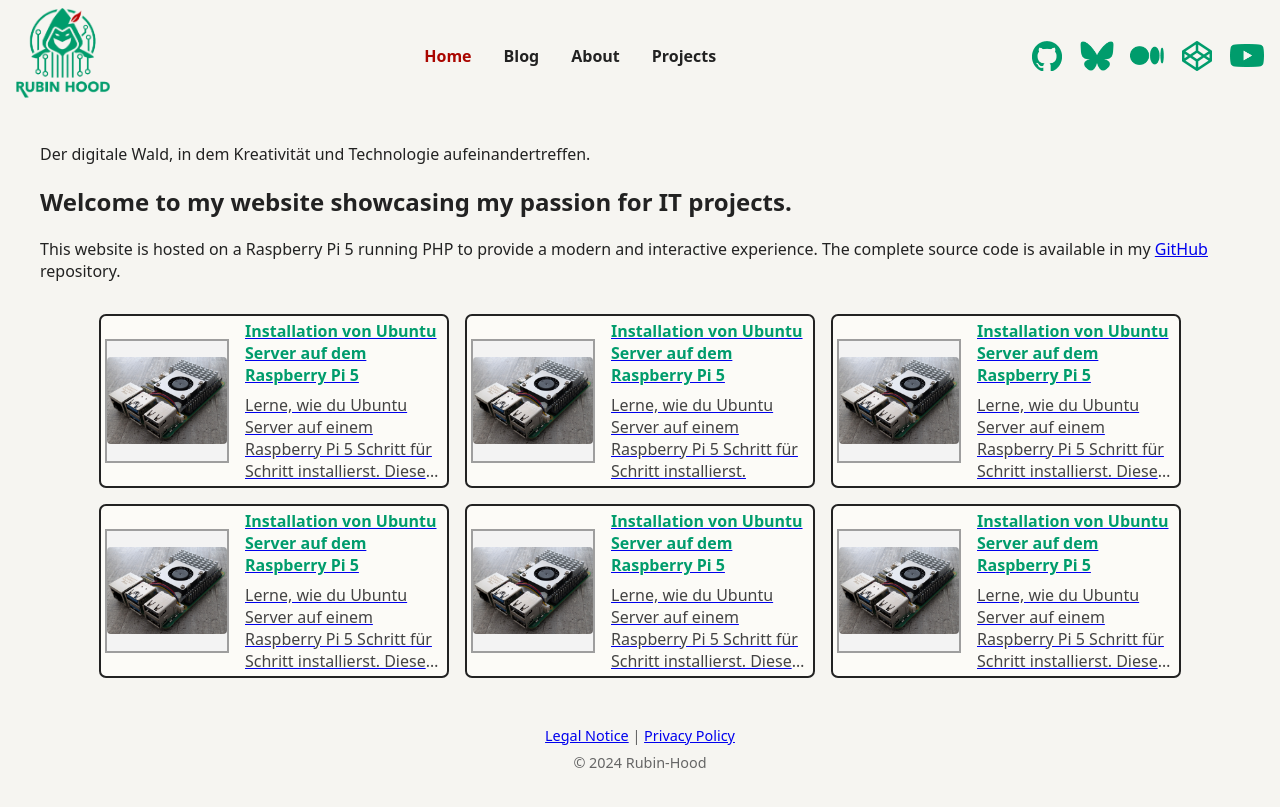
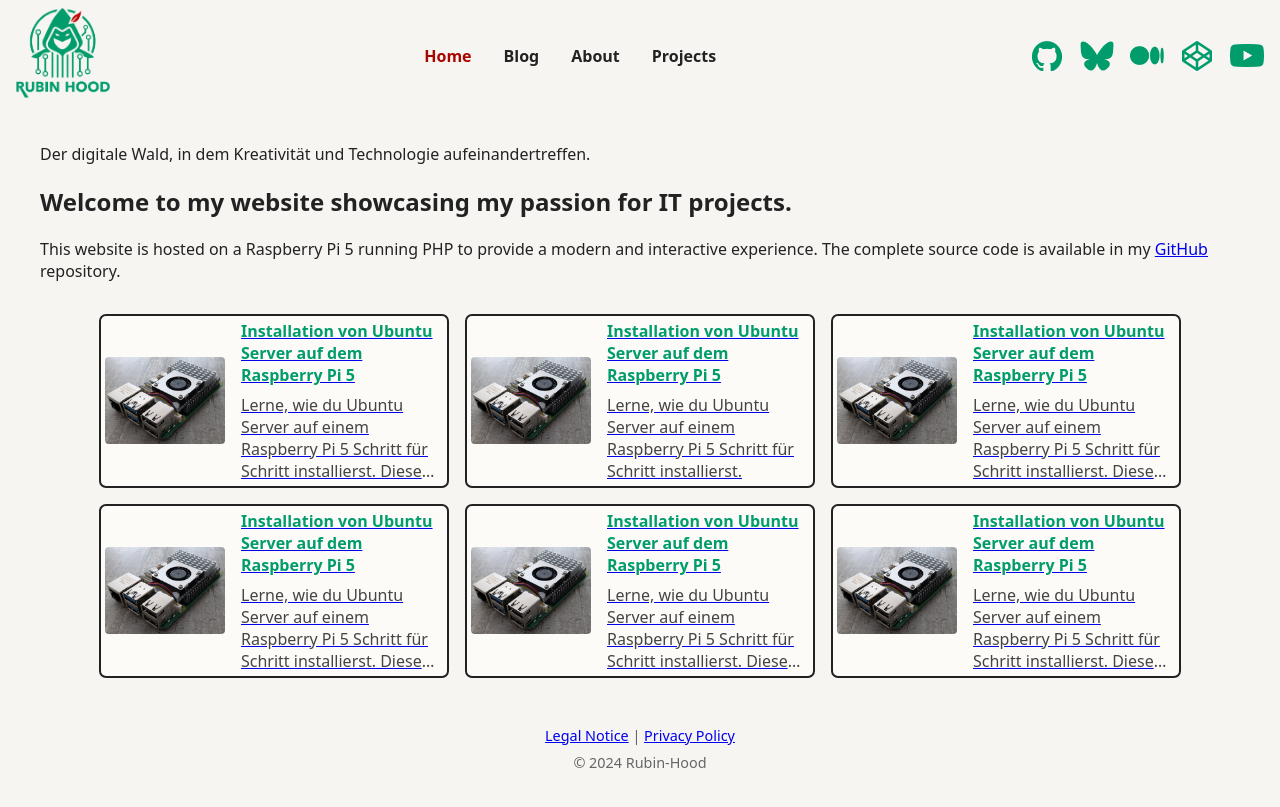
Before and after one commit to rubin-hood/rubinhood-blog, a Jekyll site: the page built from index.md, in a window 1280 px wide. Shown: the top 807 px of the page. Built offline with Jekyll 4.4.1, drawn with Linux system fonts in a browser that asks for light colours.

Commit message:
Update style.css

```diff
--- a/assets/css/style.css
+++ b/assets/css/style.css
@@ -158,14 +158,14 @@ main {
 .blog-card .card-img {
   min-width: 120px;         /* Bildbereich hat immer mindestens 120px Breite */
   min-height: 120px;        /* ... und mindestens 120px Höhe */
-  background: #f3f3f3;      /* Hellgrauer Hintergrund, falls kein Bild da ist */
+  /*background: #f3f3f3;      /* Hellgrauer Hintergrund, falls kein Bild da ist */
   display: flex;            /* Bild/Text im Inneren zentrieren */
   align-items: center;      /* Vertikal zentriert */
   justify-content: center;  /* Horizontal zentriert */
   font-size: 2rem;          /* Große Schriftgröße, falls Platzhalter-Text ("Bild") angezeigt wird */
   font-weight: bold;        /* Platzhalter fett dargestellt */
   margin-right: 1rem;       /* Abstand rechts zum Textbereich */
-  border: 2px solid #9e9e9e;/* Rahmen um das Bild/Platzhalter */
+  /*border: 2px solid #9e9e9e;/* Rahmen um das Bild/Platzhalter */
 }
 
 /* Bild selbst in der Karte */
@@ -204,58 +204,88 @@ main {
 .blog-card.active .card-title { color: #009C6C; font-weight: bold; } /* Titel bleibt grün und fett */
 
 
-/* ===========================
-   5. Blogpost-Layout: Sidebar & Content
-   =========================== */
+/* =============================================================
+   5. Blogpost-Layout: Zweispaltige Ansicht für Sidebar & Content
+   -------------------------------------------------------------
+   Nutzt Flexbox für einen modernen zweispaltigen Blogaufbau.
+   ============================================================= */
+
 .blog-layout {
-  display: flex;
-  gap: 2rem;
+  display: flex;        /* Macht aus .blog-layout einen Flex-Container (horizontale Aufteilung) */
+  gap: 2rem;            /* 2rem Abstand zwischen Sidebar und Hauptinhalt */
 }
-.blog-sidebar { flex: 1 1 350px; }
-.blog-content { flex: 3 1 600px; }
 
-/* ===========================
-   6. Footer
-   =========================== */
+.blog-sidebar {
+  flex: 1 1 350px;      /* Sidebar: nimmt minimal 1 Anteil, darf wachsen/schrumpfen, Startbreite 350px */
+}
+.blog-content {
+  flex: 3 1 600px;      /* Hauptinhalt: nimmt 3 Anteile, darf wachsen/schrumpfen, Startbreite 600px */
+}
+
+/* =============================================================
+   6. Footer – Fußzeile der Seite
+   -------------------------------------------------------------
+   Gestaltet den unteren Bereich der Seite dezent und mittig.
+   ============================================================= */
+
 footer {
-  text-align: center;
-  font-size: 0.9rem;
-  color: #666;
-  margin: 2rem 0 1rem 0;
+  text-align: center;        /* Text zentrieren */
+  font-size: 0.9rem;         /* Schrift etwas kleiner als Standard */
+  color: #666;               /* Graue Schrift – weniger prominent */
+  margin: 2rem 0 1rem 0;     /* Abstand oben 2rem, unten 1rem, keine Abstände an den Seiten */
 }
-.footer-links { margin-bottom: 0.5rem; }
+.footer-links {
+  margin-bottom: 0.5rem;     /* Abstand nach unten zu weiteren Footer-Inhalten */
+}
 
-/* ===========================
-   7. Responsive Design und Mobile-Menü (bis 900px)
-   =========================== */
+/* =============================================================
+   7. Responsive Design & Mobile-Menü (Bildschirme ≤ 900px)
+   -------------------------------------------------------------
+   Alle wichtigen Anpassungen, damit die Seite auch auf Tablets & kleinen Displays funktioniert!
+   ============================================================= */
+
 @media (max-width: 900px) {
+  /* Blog-Listen untereinander anordnen und zentrieren */
   .blog-teaser-grid, .blog-grid {
-    flex-direction: column;
-    align-items: center;
+    flex-direction: column;      /* Karten stapeln sich vertikal */
+    align-items: center;         /* Karten werden mittig ausgerichtet */
   }
-  .blog-layout { flex-direction: column; }
-  .blog-sidebar { display: none; }
-  .blog-content { width: 100%; }
+
+  /* Seitenlayout: Sidebar unter dem Content anordnen (bzw. ausblenden) */
+  .blog-layout { flex-direction: column; } /* Von horizontal auf vertikal */
+  .blog-sidebar { display: none; }         /* Sidebar ganz ausblenden (mehr Platz für Content) */
+  .blog-content { width: 100%; }           /* Hauptbereich nutzt die volle Breite */
+
+  /* Header-Navigation und Social Icons werden versteckt (Platz sparen) */
   .site-nav, .site-header .social-icons { display: none; }
-  .burger { display: block !important;}
 
+  /* Burger-Menü wird jetzt sichtbar (Navigation via Overlay) */
+  .burger { display: block !important; }
+
+  /* Das Overlay-Menü für Mobile ist standardmäßig unsichtbar,
+     wird aber durch die Klasse .open eingeblendet */
   .mobile-menu-overlay { display: none; }
   .mobile-menu-overlay.open { display: flex; }
+
+  /* Blogkarten bekommen dynamische Breite, passen sich ans Display an */
   .blog-card {
-    min-width: unset;
-    max-width: 95vw;
-    width: 95vw;
-    box-sizing: border-box;
-    padding: 0.5rem;
+    min-width: unset;            /* Mindestbreite aufheben */
+    max-width: 95vw;             /* Maximal 95% der Viewport-Breite */
+    width: 95vw;                 /* Genau 95% der Viewport-Breite */
+    box-sizing: border-box;      /* Padding/Border zählen zur Breite */
+    padding: 0.5rem;             /* Weniger Innenabstand, wirkt kompakter */
   }
+
+  /* Startseiten-Karten besonders breit darstellen, aber nie größer als 600px */
   .blog-teaser-grid .blog-card {
-    max-width: 600px !important;
-    width: 100%;
-    min-width: unset !important;
-    margin-left: auto;
+    max-width: 600px !important;       /* Nie größer als 600px */
+    width: 100%;                       /* Nimmt volle verfügbare Breite */
+    min-width: unset !important;        /* Mindestbreite aufheben */
+    margin-left: auto;                  /* Links und rechts zentriert */
     margin-right: auto;
   }
 }
+
 
 /* ===========================
    8. Feine Mobile-Anpassungen (bis 600px)
```
